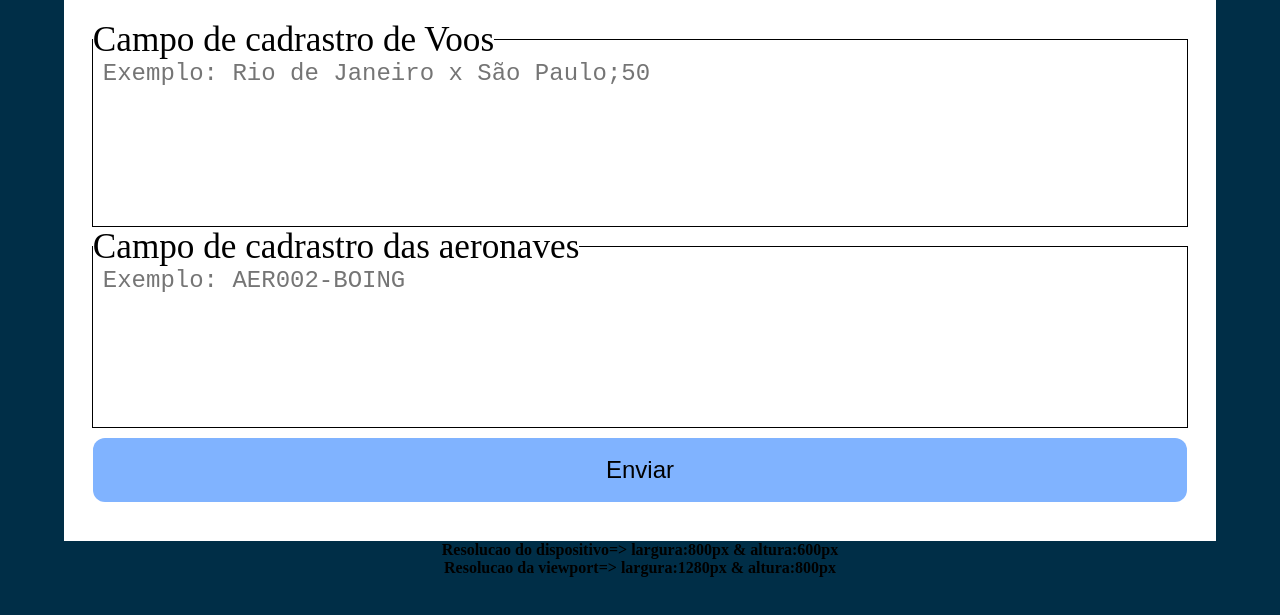
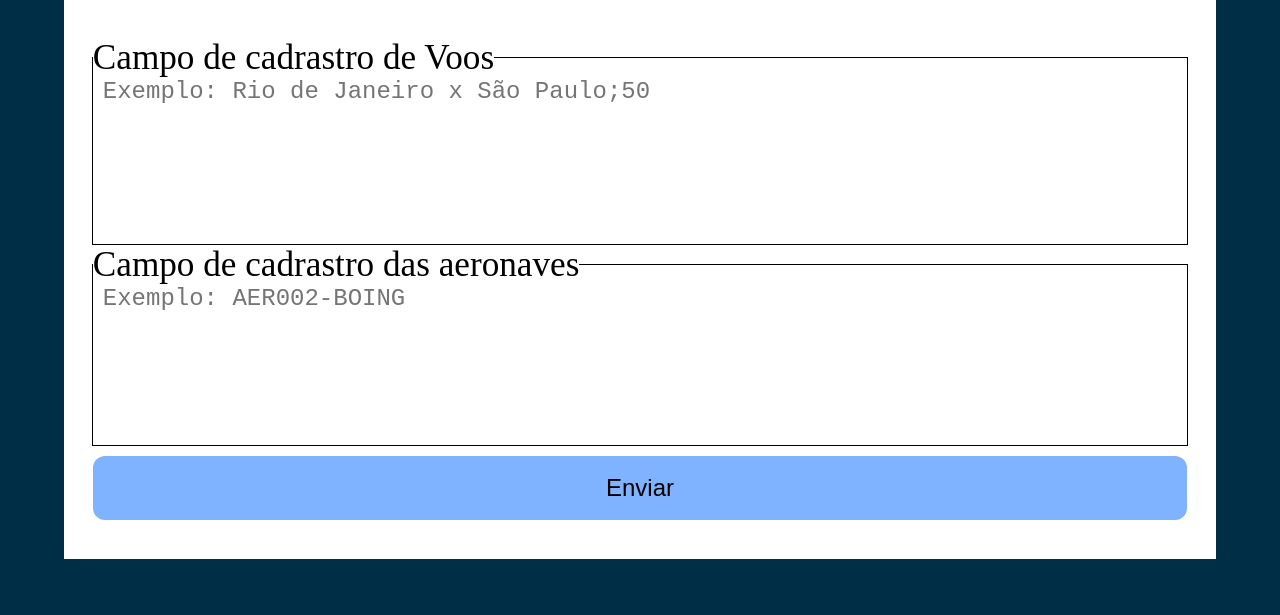
Before and after one commit to DavidSantosDeveloper/companhia-aerea, a plain HTML site: page index.html in a window 1280 px wide. Shown: the part 161-776 px from the top of the page. Drawn offline with Linux system fonts and the light colour scheme.

Commit message:
TEST 01-resolucao 276px width X 396px height v4

```diff
--- a/index.html
+++ b/index.html
@@ -187,15 +187,6 @@
 
     <script src="js/Build/script.js" ></script>
 
-    <script>
-        let elemento=document.getElementById("corpo_da_pagina")
-        let h2_resolucao_disposivo=document.createElement("h2")
-        h2_resolucao_disposivo.innerText=`Resolucao do dispositivo=> largura:${window.screen.width}px &  altura:${window.screen.height}px `
-        let h2_resolucao_viewport=document.createElement("h2")
-        h2_resolucao_viewport.innerText=`Resolucao da viewport=> largura:${window.innerWidth}px &  altura:${window.innerHeight}px `
 
-        elemento.append(h2_resolucao_disposivo)
-        elemento.append(h2_resolucao_viewport)
-    </script>
 </body>
 </html>
```
